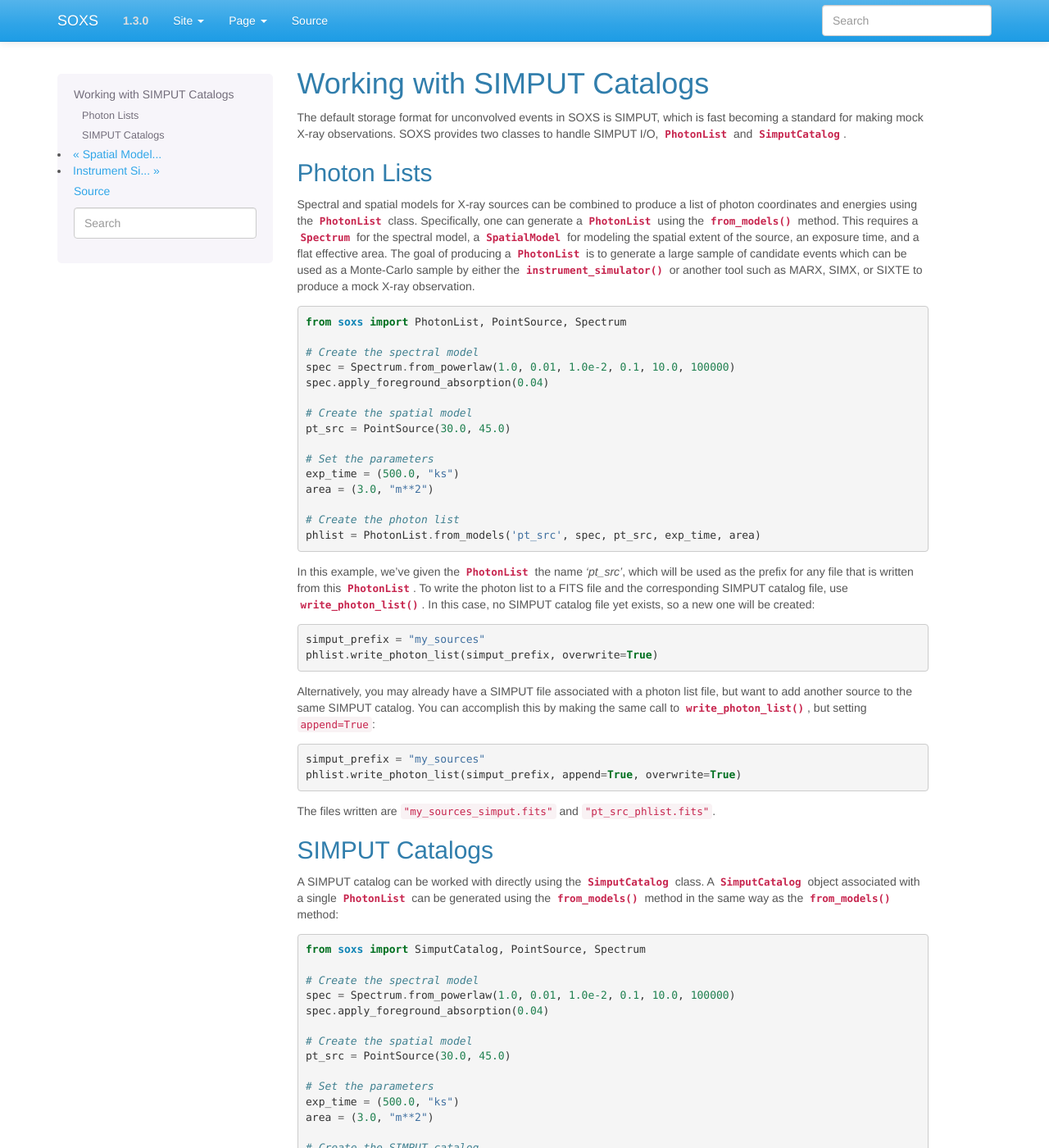
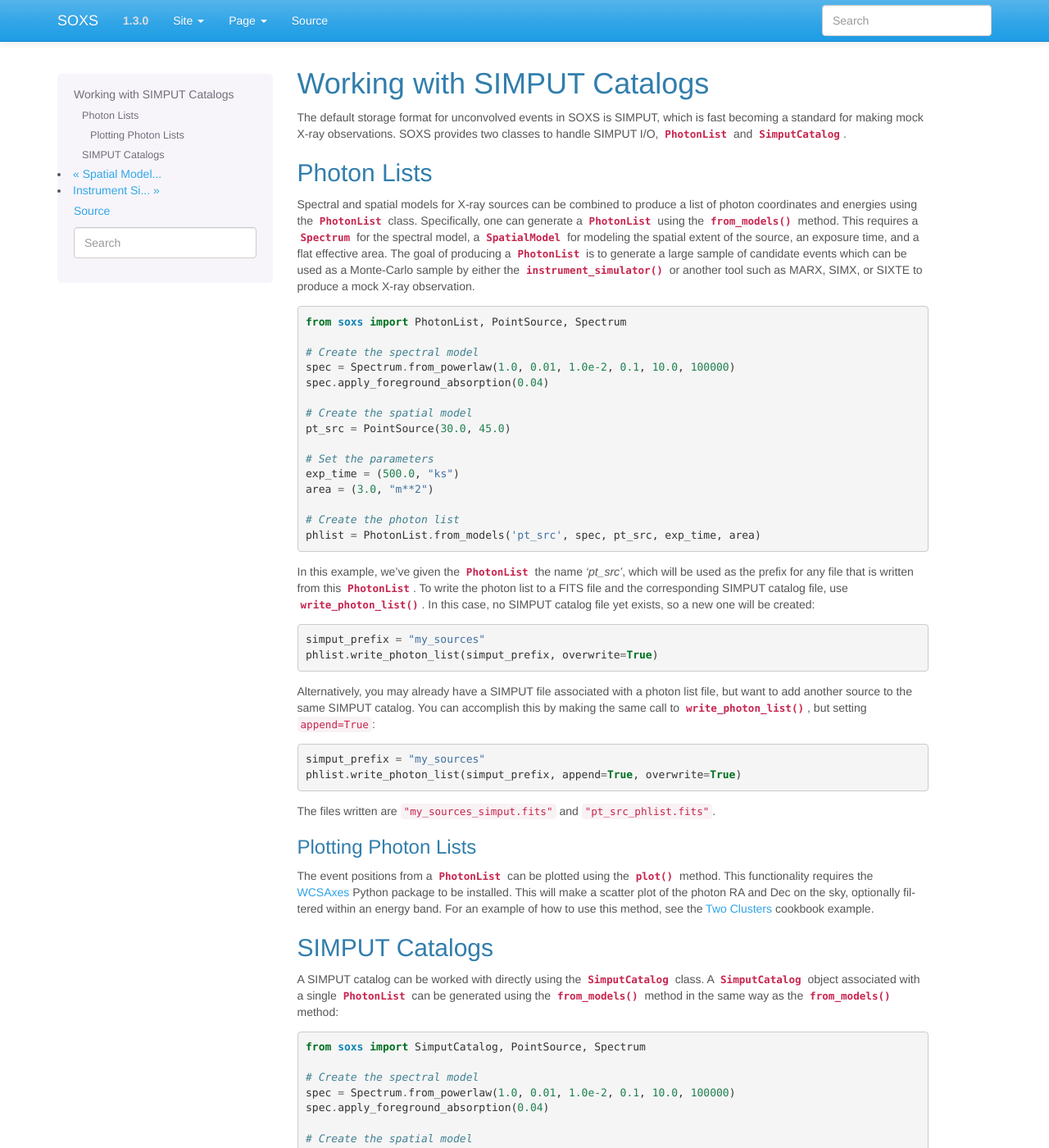
Before and after one commit to lynx-x-ray-observatory/soxs, a Sphinx documentation site: the page built from doc/source/users_guide/simput.rst, in a window 1280 px wide and 1400 px high. Shown: the whole window at 82% size. Built offline with Sphinx 7.4.7, drawn with Linux system fonts in a browser that asks for light colours.

Commit message:
A note about photon list plotting

```diff
--- a/doc/source/users_guide/simput.rst
+++ b/doc/source/users_guide/simput.rst
@@ -66,6 +66,16 @@ accomplish this by making the same call to
     phlist.write_photon_list(simput_prefix, append=True, overwrite=True)
 
 The files written are ``"my_sources_simput.fits"`` and ``"pt_src_phlist.fits"``.
+
+Plotting Photon Lists
++++++++++++++++++++++
+
+The event positions from a :class:`~soxs.simput.PhotonList` can be plotted using
+the :meth:`~soxs.simput.PhotonList.plot` method. This functionality requires the
+`WCSAxes <http://wcsaxes.readthedocs.io/>`_ Python package to be installed. This
+will make a scatter plot of the photon RA and Dec on the sky, optionally filtered
+within an energy band. For an example of how to use this method, see the
+:ref:`two-clusters` cookbook example.
 
 .. _simput-catalogs:
 
```
